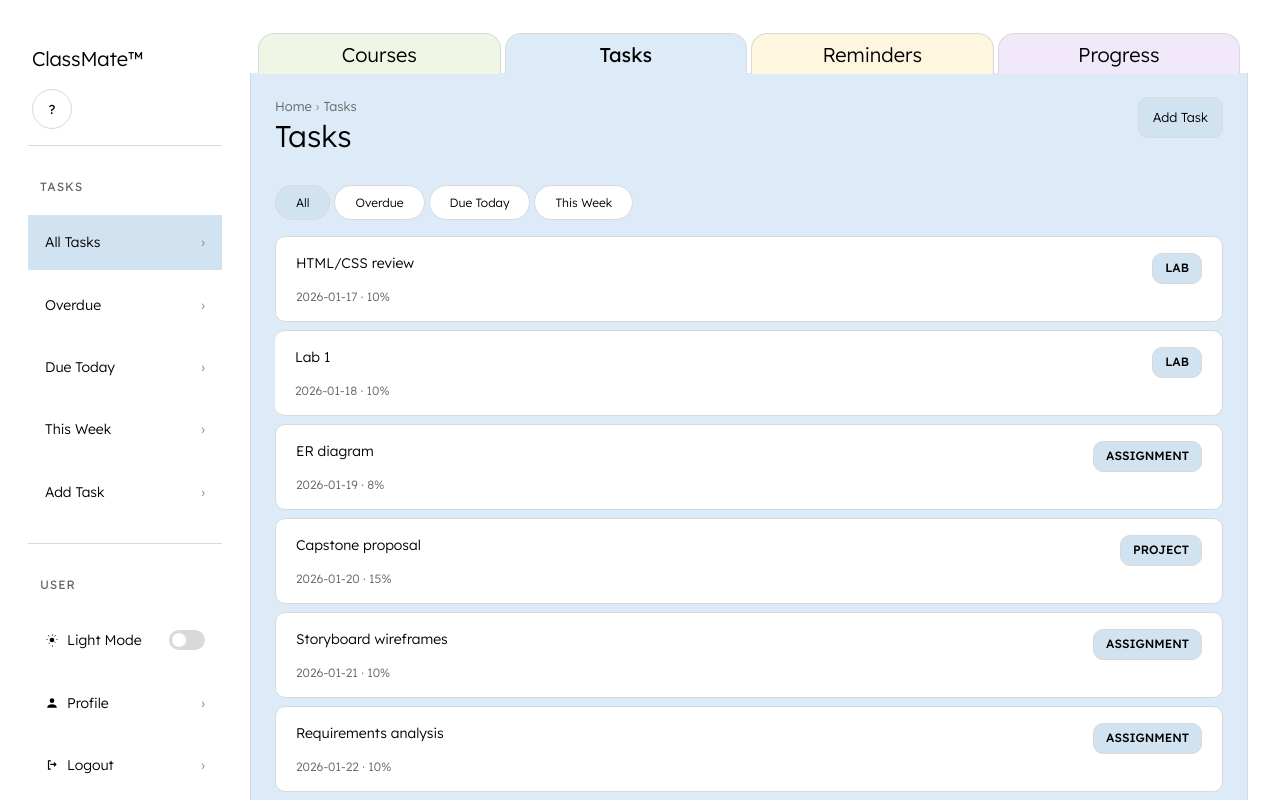
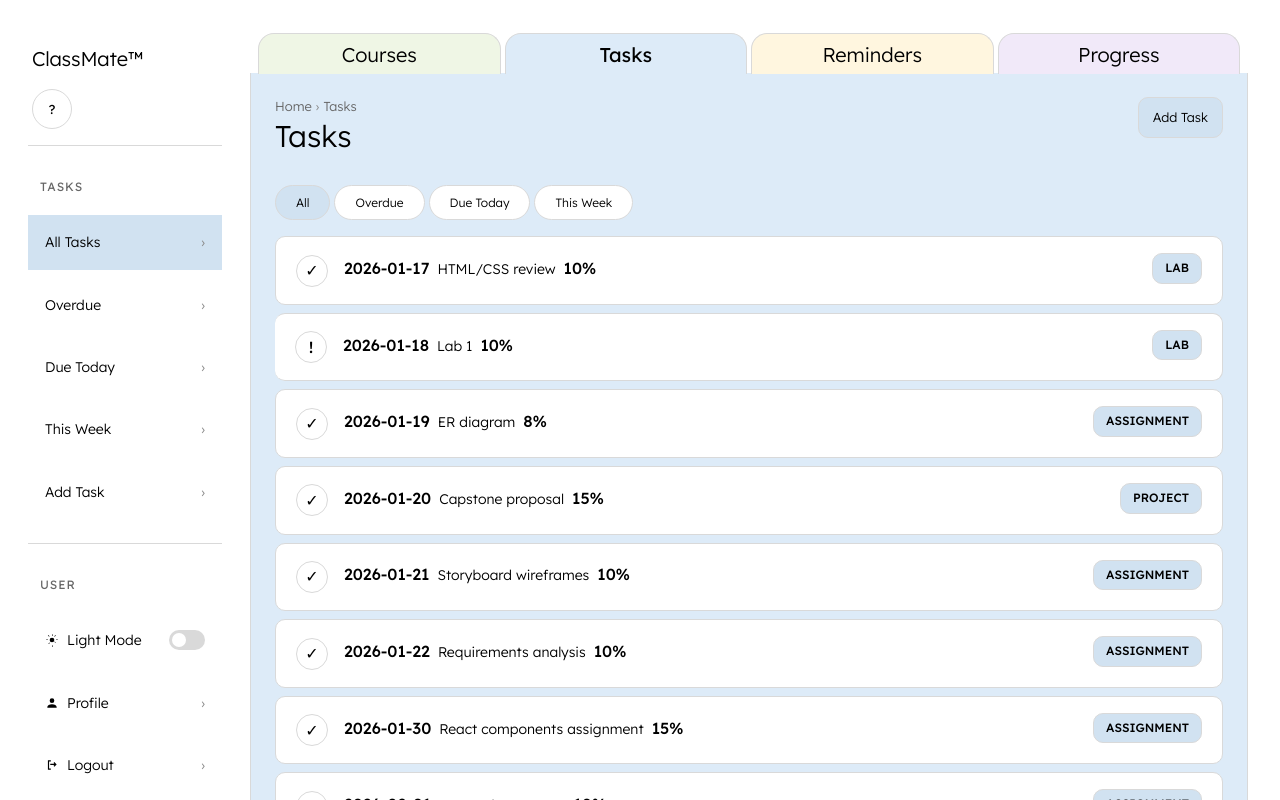
Before and after one commit to JamesJones-compsci/classmate3000-frontend_v3-deployment, a React (Vite) app: page /dashboard/tasks in a window 1280 px wide. Shown: the top 800 px of the page. Built offline with nearby package versions, Linux system fonts and the light colour scheme; no server answers.

Commit message:
Refactor tasks page list items/task row to toggle, iscompleted, ispriority, and none. Add lift on hover and format text for readability

```diff
--- a/src/components/ui/ListItem.module.css
+++ b/src/components/ui/ListItem.module.css
@@ -9,16 +9,14 @@
 .clickable {
   cursor: pointer;
   transition:
-    border-color var(--transition-fast),
-    background var(--transition-fast),
-    box-shadow var(--transition-fast),
-    transform var(--transition-fast);
+    border-color 0.15s ease,
+    transform 0.18s ease,
+    box-shadow 0.18s ease;
 }
 
 .clickable:hover {
-  border-color: var(--color-outline);
-  background: var(--section-surface);
-  box-shadow: var(--shadow-hover-sm);
+  transform: translateY(-3px);
+  box-shadow: 0 10px 24px rgba(0, 0, 0, 0.08);
 }
 
 .clickable:active {
--- a/src/features/tasks/components/TaskRow.jsx
+++ b/src/features/tasks/components/TaskRow.jsx
@@ -2,20 +2,46 @@ import ListItem from "../../../components/ui/ListItem";
 import Badge from "../../../components/ui/Badge";
 import styles from "./TaskRow.module.css";
 
-export default function TaskRow({ task }) {
+function getStatusIcon(task) {
+  if (task.isPriority) return "!";
+  if (task.isCompleted) return "✓";
+  return "";
+}
+
+export default function TaskRow({ task, onToggleStatus }) {
   const overdue =
     task.dueDate && new Date(task.dueDate) < new Date() && !task.isCompleted;
 
   return (
-    <ListItem className={styles.row} overdue={overdue}>
-      <div className={styles.top}>
-        <div className={styles.title}>{task.title}</div>
-        <Badge tone="info">{task.type}</Badge>
-      </div>
+    <ListItem className={styles.row} overdue={overdue} clickable>
+      <button
+        type="button"
+        className={styles.statusButton}
+        onClick={(e) => {
+          e.stopPropagation();
+          onToggleStatus?.(task);
+        }}
+      >
+        <span className={styles.statusIcon}>{getStatusIcon(task)}</span>
+      </button>
 
-      <div className={styles.meta}>
-        {task.dueDate ? task.dueDate.split("T")[0] : "No due date"}
-        {task.weight ? ` · ${task.weight}%` : ""}
+      <div className={styles.content}>
+        <div className={styles.topRow}>
+          <div className={styles.mainText}>
+            <span className={styles.date}>
+              {task.dueDate ? task.dueDate.slice(0, 10) : "No date"}
+            </span>
+            <span className={styles.title}>{task.title}</span>
+            {task.weight && (
+              <span className={styles.weight}>{task.weight}%</span>
+            )}
+          </div>
+          <Badge tone="info">{task.type}</Badge>
+        </div>
+
+        <div className={styles.subRow}>
+          {task.description || ""} {task.courseCode ? `- ${task.courseCode}` : ""}
+        </div>
       </div>
     </ListItem>
   );
--- a/src/features/tasks/components/TaskRow.module.css
+++ b/src/features/tasks/components/TaskRow.module.css
@@ -1,7 +1,48 @@
 .row {
   display: flex;
-  flex-direction: column;
+  align-items: center;
+  gap: var(--space-4);
+}
+
+.statusButton {
+  width: 32px;
+  height: 32px;
+  border-radius: 50%;
+  border: var(--border-default);
+  background: var(--color-card);
+  display: flex;
+  align-items: center;
+  justify-content: center;
+  cursor: pointer;
+}
+
+.statusIcon {
+  font-size: var(--font-size-body-md);
+  font-weight: var(--font-weight-medium);
+}
+
+.content {
+  flex: 1;
+  display: grid;
   gap: var(--space-1);
+}
+
+.topRow {
+  display: flex;
+  justify-content: space-between;
+  align-items: center;
+  gap: var(--space-3);
+}
+
+.mainText {
+  font-size: var(--font-size-body-md);
+  font-weight: var(--font-weight-medium);
+}
+
+.subRow {
+  font-size: var(--font-size-body-sm);
+  font-weight: var(--font-weight-light);
+  color: var(--color-text-muted);
 }
 
 .top {
@@ -22,3 +63,11 @@
   font-size: var(--font-size-xs);
   font-weight: var(--font-weight-light);
 }
+
+.date {
+  margin-right: var(--space-2);
+}
+
+.weight {
+  margin-left: var(--space-2);
+}
--- a/src/features/tasks/hooks/useTasks.js
+++ b/src/features/tasks/hooks/useTasks.js
@@ -35,6 +35,14 @@ export function useTasks() {
     return updated;
   }
 
+  async function updateTask(taskId, updates) {
+    setTasks((prev) =>
+      prev.map((t) =>
+        t.taskId === taskId ? { ...t, ...updates } : t
+      )
+    );
+  }
+
   async function removeTask(id) {
     await tasksService.deleteTask(id);
     setTasks((prev) =>
@@ -53,6 +61,7 @@ export function useTasks() {
     loadTasks,
     addTask,
     editTask,
+    updateTask,
     removeTask,
   };
 }
--- a/src/features/tasks/pages/TasksPage.jsx
+++ b/src/features/tasks/pages/TasksPage.jsx
@@ -16,7 +16,7 @@ export default function TasksPage() {
   const [searchParams, setSearchParams] = useSearchParams();
   const filter = searchParams.get("filter") || "all";
 
-  const { tasks, loading, error, addTask } = useTasks();
+  const { tasks, loading, error, addTask, updateTask } = useTasks();
   const { courses } = useCourses();
 
   const [showCreate, setShowCreate] = useState(false);
@@ -65,6 +65,20 @@ export default function TasksPage() {
       return true;
     });
   }, [tasks, filter, today, week]);
+
+  function handleToggleStatus(task) {
+    if (!task.isCompleted && !task.isPriority) {
+      updateTask(task.taskId, { isCompleted: false, isPriority: true });
+      return;
+    }
+
+    if (!task.isCompleted && task.isPriority) {
+      updateTask(task.taskId, { isCompleted: true, isPriority: false });
+      return;
+    }
+
+    updateTask(task.taskId, { isCompleted: false, isPriority: false });
+  }
 
   useEffect(() => {
   function handleLeftAction(event) {
@@ -120,7 +134,7 @@ export default function TasksPage() {
                   }
                 }}
               >
-                <TaskRow task={task} />
+                <TaskRow task={task} onToggleStatus={handleToggleStatus} />
               </div>
             ))}
           </div>
```
